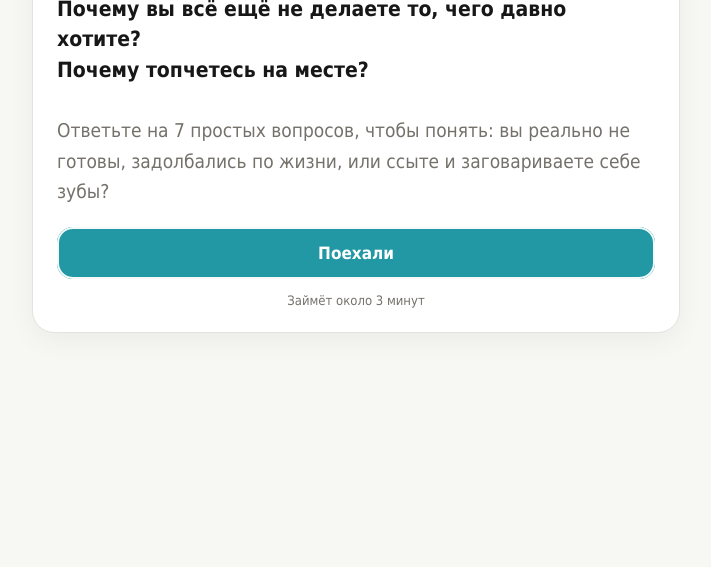
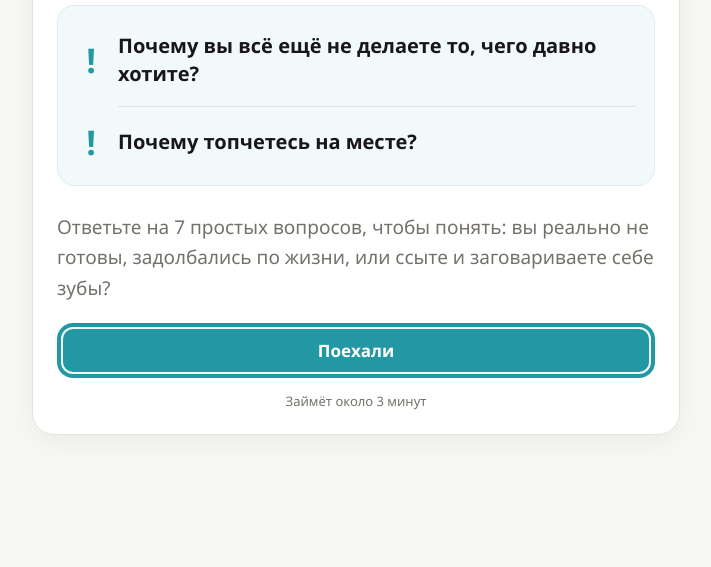
Before and after one commit to levshaturin-commits/yana-miniapp, a plain HTML site: page index.html in a window 1280 px wide. Shown: the part 233-800 px from the top of the page, without its empty margins (284-995 px from the left). Drawn offline with Linux system fonts and the light colour scheme.

Commit message:
Add files via upload

```diff
--- a/index.html
+++ b/index.html
@@ -19,7 +19,7 @@
 html,body{
   margin:0;
   min-height:100%;
-  font-family:Tahoma,Geneva,sans-serif;
+  font-family:"Segoe UI",Arial,sans-serif;
   background:var(--tg-theme-bg-color,var(--bg));
   color:var(--tg-theme-text-color,var(--text));
 }
@@ -50,6 +50,38 @@ p{font-size:17px;line-height:1.55;margin:0 0 15px;color:var(--tg-theme-text-colo
 .lead{font-size:19px;color:var(--tg-theme-hint-color,var(--muted));line-height:1.6}
 .lead strong{color:var(--tg-theme-text-color,var(--text));font-size:21px;line-height:1.4}
 .start-brand{margin-bottom:18px}
+.trigger-box{
+  margin:24px 0 26px;
+  padding:8px 18px;
+  border-radius:18px;
+  background:rgba(34,152,165,.055);
+  border:1px solid rgba(34,152,165,.10);
+}
+.trigger-row{
+  display:grid;
+  grid-template-columns:30px 1fr;
+  align-items:center;
+  gap:12px;
+  padding:18px 0;
+}
+.trigger-mark{
+  color:var(--accent);
+  font-size:34px;
+  line-height:1;
+  font-weight:700;
+  text-align:center;
+}
+.trigger-text{
+  color:var(--tg-theme-text-color,var(--text));
+  font-size:20px;
+  line-height:1.4;
+  font-weight:600;
+}
+.trigger-divider{
+  height:1px;
+  margin-left:42px;
+  background:var(--line);
+}
 .result-kicker{font-size:14px;font-weight:700;letter-spacing:.04em;text-transform:uppercase;color:var(--tg-theme-hint-color,var(--muted));margin-bottom:18px}
 .answers{display:grid;gap:11px;margin-top:22px}
 .answer,.primary,.secondary{width:100%;border-radius:16px;padding:16px 17px;cursor:pointer;transition:.15s ease}
@@ -57,6 +89,7 @@ p{font-size:17px;line-height:1.55;margin:0 0 15px;color:var(--tg-theme-text-colo
 .answer:hover{transform:translateY(-1px);border-color:var(--accent)}
 .answer:active{transform:scale(.99)}
 .primary{
+  position:relative;
   display:block;
   border:0;
   background:var(--accent);
@@ -66,7 +99,14 @@ p{font-size:17px;line-height:1.55;margin:0 0 15px;color:var(--tg-theme-text-colo
   font-weight:700;
   font-size:17px;
   margin-top:20px;
-  box-shadow:inset 0 0 0 2px rgba(255,255,255,.95),inset 0 0 0 4px rgba(34,152,165,.95);
+}
+.primary::after{
+  content:"";
+  position:absolute;
+  inset:4px;
+  border:2px solid rgba(255,255,255,.95);
+  border-radius:12px;
+  pointer-events:none;
 }
 .secondary{border:1px solid var(--line);background:transparent;color:var(--tg-theme-text-color,var(--text));text-align:center;font-weight:700;margin-top:10px}
 .hidden{display:none!important}
@@ -85,6 +125,10 @@ p{font-size:17px;line-height:1.55;margin:0 0 15px;color:var(--tg-theme-text-colo
     --accent-soft:#dff4f6;
   }
   .card{box-shadow:0 8px 28px rgba(0,0,0,.28)}
+  .trigger-box{
+    background:rgba(42,166,180,.09);
+    border-color:rgba(42,166,180,.16);
+  }
 }
 
 @media(max-width:520px){
@@ -96,6 +140,11 @@ p{font-size:17px;line-height:1.55;margin:0 0 15px;color:var(--tg-theme-text-colo
   h2{font-size:24px}
   p{font-size:16px}
   .answer{padding:15px}
+  .trigger-box{padding:6px 14px;margin:22px 0 24px}
+  .trigger-row{grid-template-columns:26px 1fr;gap:10px;padding:16px 0}
+  .trigger-mark{font-size:30px}
+  .trigger-text{font-size:18px}
+  .trigger-divider{margin-left:36px}
 }
 </style>
 </head>
@@ -104,7 +153,20 @@ p{font-size:17px;line-height:1.55;margin:0 0 15px;color:var(--tg-theme-text-colo
   <section id="start" class="card fade">
     <div class="brand start-brand">Исследование вашей уникальности</div>
     <h1>Исследуйте себя настоящую и стартаните, наконец!</h1>
-    <p class="lead"><strong>Почему вы всё ещё не делаете то, чего давно хотите?<br>Почему топчетесь на месте?</strong><br><br>Ответьте на 7 простых вопросов, чтобы понять: вы реально не готовы, задолбались по жизни, или ссыте и заговариваете себе зубы?</p>
+
+    <div class="trigger-box">
+      <div class="trigger-row">
+        <div class="trigger-mark">!</div>
+        <div class="trigger-text">Почему вы всё ещё не делаете то, чего давно хотите?</div>
+      </div>
+      <div class="trigger-divider"></div>
+      <div class="trigger-row">
+        <div class="trigger-mark">!</div>
+        <div class="trigger-text">Почему топчетесь на месте?</div>
+      </div>
+    </div>
+
+    <p class="lead">Ответьте на 7 простых вопросов, чтобы понять: вы реально не готовы, задолбались по жизни, или ссыте и заговариваете себе зубы?</p>
     <button class="primary" id="startBtn">Поехали</button>
     <div class="note">Займёт около 3 минут</div>
   </section>
```
